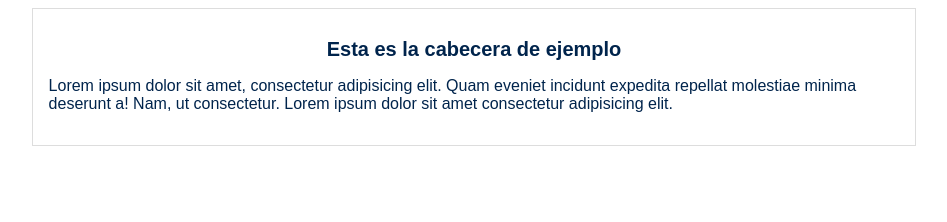
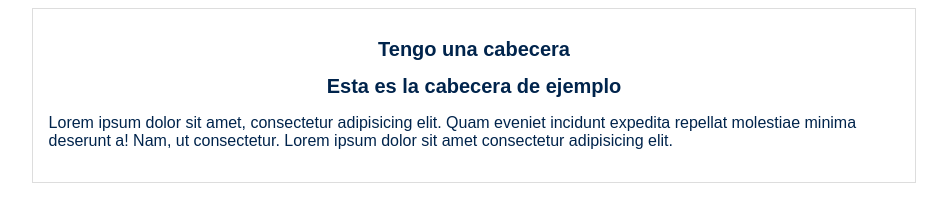
Before and after one commit to juanpablomg17/Git-commands, a plain HTML site: page index.html in a window 1280 px wide. Shown: the whole page, without its empty margins (166-1113 px from the left). Drawn offline with Linux system fonts and the light colour scheme.

Commit message:
Estructura inicial de la cabecera

```diff
--- a/index.html
+++ b/index.html
@@ -11,6 +11,7 @@
 
     <div>
         <div class="head_container">
+            <h1>Tengo una cabecera</h1>
             <div id="post">
                 <h1>Esta es la cabecera de ejemplo</h1>
             </div>
```
